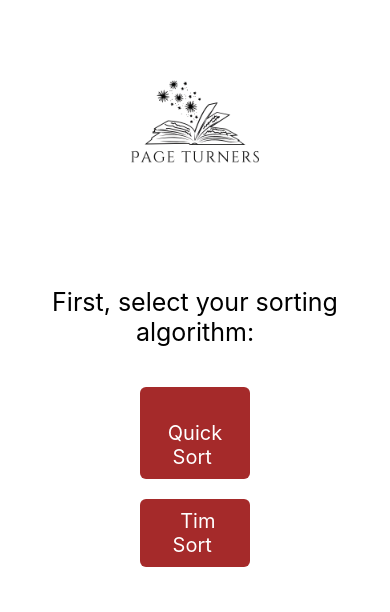
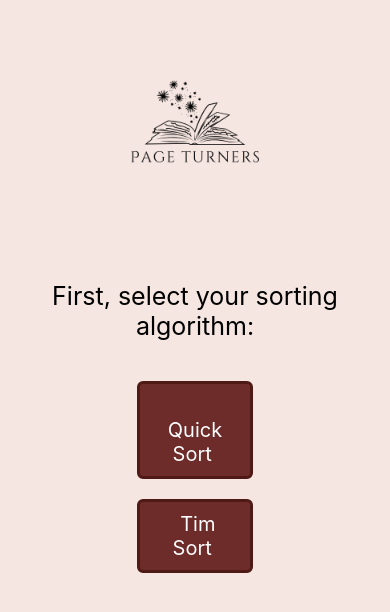
Before and after one commit to rebeccaborissova/PageTurners, a React Native app in the folder page-turner/: screen /SortingAlgorithmChoice in a window 390 px wide. Shown: the top 612 px of the page. Built offline with nearby package versions, Linux system fonts and the light colour scheme.

Commit message:
bckgrnd/button color changes

```diff
--- a/page-turner/pages/BookSearch.js
+++ b/page-turner/pages/BookSearch.js
@@ -84,7 +84,7 @@ const BookSearch = ({ route, navigation }) => {
 const styles = StyleSheet.create({
   container: {
     flex: 1,
-    backgroundColor: 'white',
+    backgroundColor: '#F5E6E1',
     alignItems: 'center',
     justifyContent: 'flex-start',
   },
@@ -102,7 +102,6 @@ const styles = StyleSheet.create({
     flex: 1,
     justifyContent: 'center',
     alignItems: 'center',
-    backgroundColor: 'white',
     marginBottom: 200,
     paddingHorizontal: 20,
   },
@@ -113,13 +112,13 @@ const styles = StyleSheet.create({
     borderWidth: 1,
     padding: 10,
     borderRadius: 6,
+    backgroundColor: 'white',
   },
   searchContainer: {
     flexDirection: 'row',
     alignItems: 'center',
     justifyContent: 'center',
     width: '100%',
-    backgroundColor: 'white',
   },
   searchIcon: {
     width: 90,
--- a/page-turner/pages/SortingAlgoChoice.js
+++ b/page-turner/pages/SortingAlgoChoice.js
@@ -56,7 +56,7 @@ const SortingAlgoChoice = ({ navigation }) => {
 const styles = StyleSheet.create({
   selection: {
     flex: 1,
-    backgroundColor: 'white',
+    backgroundColor: '#F5E6E1',
     alignItems: 'center',
     justifyContent: 'flex-start',
   },
@@ -69,7 +69,6 @@ const styles = StyleSheet.create({
     flex: 1,
     justifyContent: 'center',
     alignItems: 'center',
-    backgroundColor: 'white',
     marginBottom: 200,
   },
   title: {
@@ -84,11 +83,13 @@ const styles = StyleSheet.create({
     marginBottom: 30,
   },
   customButton: {
-    backgroundColor: 'brown',
+    backgroundColor: '#6D2C2A',
     paddingVertical: 10,
     paddingHorizontal: '23%',
     borderRadius: 6,
     marginVertical: 10,
+    borderColor: '#4F1A15',
+    borderWidth: 3,
   },
   buttonText: {
     color: 'white',
```
